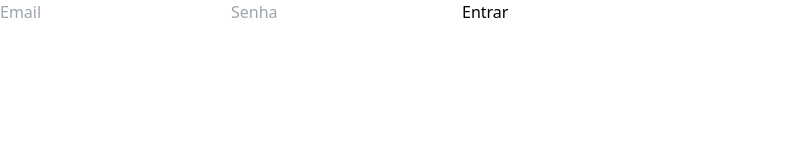
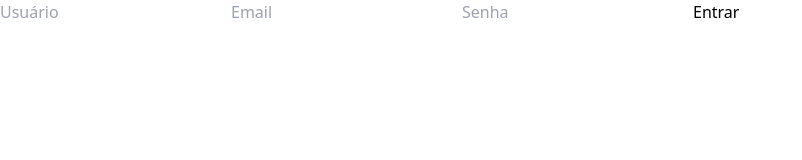
Before and after one commit to pedro-git-projects/cookie-craze, a React (Vite) app in the folder ux/: page /register in a window 1280 px wide. Shown: the top 160 px of the page, without its empty margins (0-802 px from the left). Built offline with nearby package versions, Linux system fonts and the light colour scheme.

Commit message:
updating to make use of username field in user #79

```diff
--- a/ux/src/pages/Leaderboard.tsx
+++ b/ux/src/pages/Leaderboard.tsx
@@ -5,7 +5,7 @@ import { useNavigate } from 'react-router-dom';
 import { useAuth } from '../state/AuthProvider';
 
 interface LeaderboardEntry {
-  email: string;
+  username: string;
   score: number;
 }
 
@@ -58,7 +58,7 @@ const Leaderboard: React.FC = () => {
             >
               <div>
                 <span className="text-lg font-semibold">
-                  {'Usuário: ' + entry.email}
+                  {'Usuário: ' + entry.username}
                 </span>
                 <br />
                 <span className="text-lg font-semibold">
--- a/ux/src/pages/Register.tsx
+++ b/ux/src/pages/Register.tsx
@@ -5,12 +5,14 @@ import { useNavigate } from 'react-router-dom';
 const Register: React.FC = () => {
   const [email, setEmail] = useState('');
   const [password, setPassword] = useState('');
+  const [username, setUsername] = useState('');
   const navigate = useNavigate();
 
   const handleRegister = async () => {
     try {
       const response = await axios.post('http://localhost:3000/auth/signup', {
         email,
+        username,
         password,
       });
 
@@ -27,6 +29,13 @@ const Register: React.FC = () => {
 
   return (
     <div className="flex flex-col items-center justify-center h-screen">
+      <input
+        type="text"
+        placeholder="Usuário"
+        className="w-64 h-10 p-2 border rounded mb-4"
+        onChange={(e) => setUsername(e.target.value)}
+        value={username}
+      />
       <input
         type="text"
         placeholder="Email"
```
